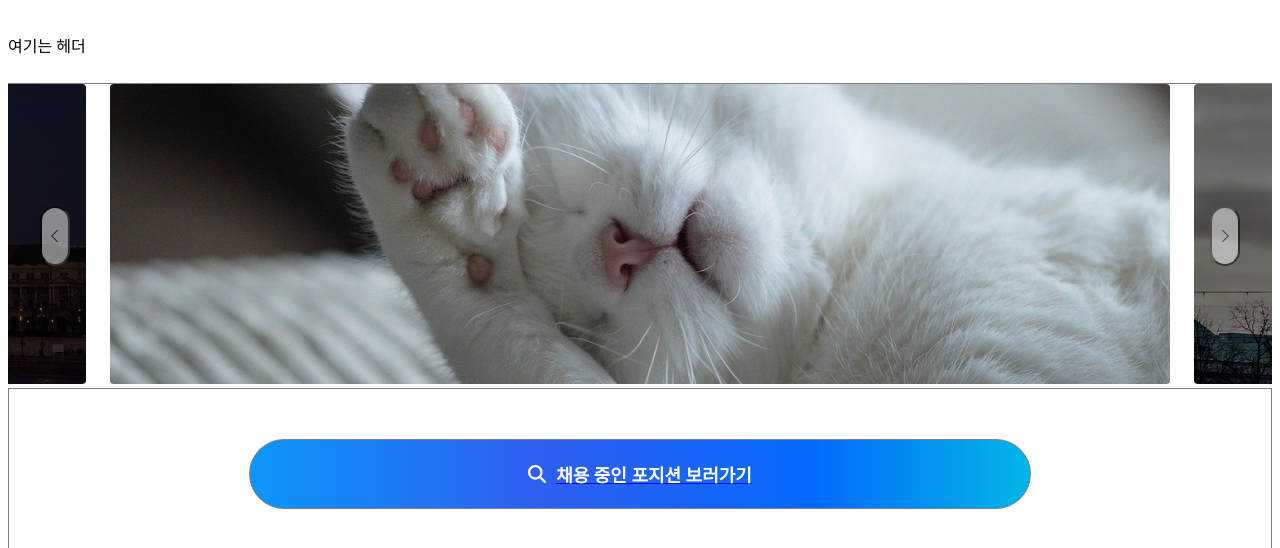
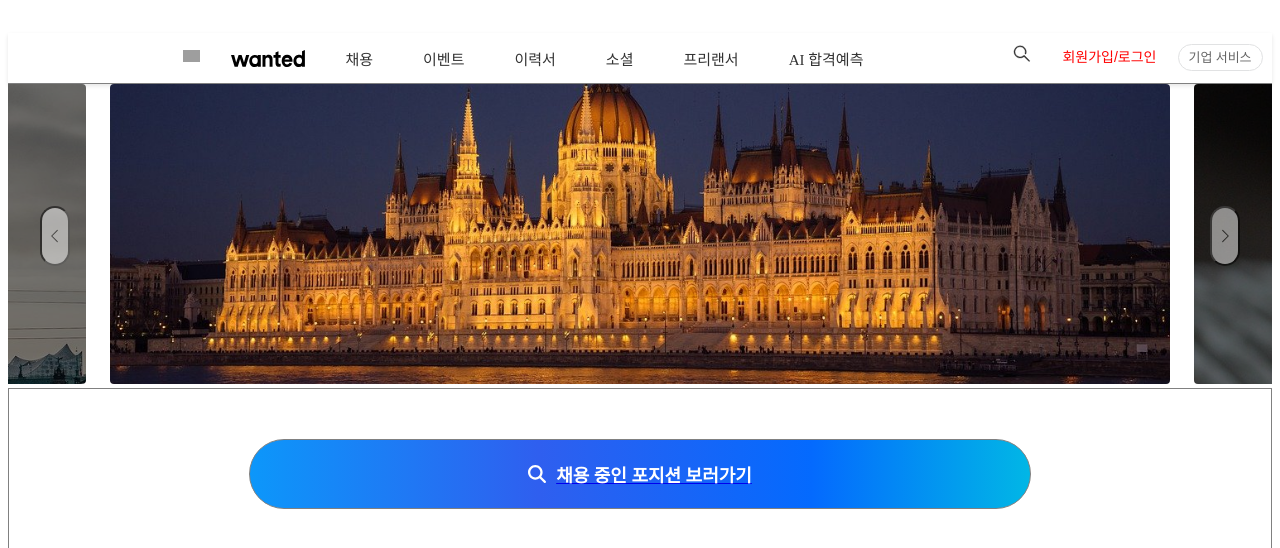
Before and after one commit to jodandan/Rizingcamp_plus, a React (Create React App) app in the folder neordinary-template-react-js-web-main/: page / in a window 1280 px wide. Shown: the top 548 px of the page. Built offline with nearby package versions, Linux system fonts and the light colour scheme; grey boxes are pictures that could not be loaded.

Commit message:
feat: header 수정

```diff
--- a/neordinary-template-react-js-web-main/src/components/AppHeader.js
+++ b/neordinary-template-react-js-web-main/src/components/AppHeader.js
@@ -3,11 +3,17 @@
 import { Link, useNavigate } from 'react-router-dom'
 import packageJson from '../../package.json'
 import { ReactComponent as NeordinaryLogo } from '../assets/neordinary-logo.svg'
+import "./Header.css";
+import "./Header";
 
 const Header = styled.div`
   height: 50px;
   width: 100%;
   border-bottom: 1px solid grey;
+  display: flex;
+  justify-content: center;
+  box-shadow: 0px 2px 4px rgba(0, 0, 0, 0.1);
+  font-family: inherit;
 `;
 const AppHeader = () => {
 
@@ -18,8 +24,36 @@
 
   return (
     <Header>
-      여기는 헤더
+      <nav className="header-nav">
+        <div className='Mainbar'>
+            <button className='menu-trigger' type='button'>
+              <img className="logo" src="https://image.wanted.co.kr/optimize?src=https%3A%2F%2Fstatic.wanted.co.kr%2Fimages%2Ficon-menu.png&w=17&q=75" alt="" height={14} style={{width: 17, height: 14, objectFit: 'contain'}} />
+            </button>
+            <div class="dropdown-content">
+              <a href="#">Link 1</a>
+              <a href="#">Link 2</a>
+              <a href="#">Link 3</a>
+
+            </div>
+        </div>
+          <svg width={74} height={21} viewBox="0 0 140 32">
+            <path fill="currentColor" d="M89.8 2.2l-5.6 2.4v4.8h-3.8v5.2h3.8v10.2c0 4.2 2.6 7 6.6 7 1.6 0 2.6-.4 3.2-.6V26c-.2 0-1 .2-1.8.2-1.6 0-2.4-.6-2.4-2.6v-8.8H94V9.6h-4.2V2.2zM28.6 9.6l-4 14-4.6-14h-5.6l-4.6 14L6 9.6H0l6.8 21.8h6l4.4-14.6 4.6 14.6h6l6.8-21.8zM134.4 2.2v8.6c-1.4-1-3-1.6-4.8-1.8h-.4-1.6c-5 .4-8.2 4.2-9.2 9-.2.8-.2 1.4-.2 2.2V22c.6 5.6 4.4 10 10.2 10 2.4 0 4.4-.6 6-1.8v1.4h5.4V0l-5.4 2.2zm-5.2 24.4c-3 0-5.6-2.4-5.6-6.2 0-4 2.6-6.2 5.6-6.2s5.2 2.2 5.2 6c0 4.2-2.2 6.4-5.2 6.4zM116.2 18c-.8-5.2-4.6-9-10-9s-9.2 3.8-10 9c-.2.8-.2 1.6-.2 2.6v1.6c.6 5.6 4.4 10 10.2 10 4.6 0 8-2.8 9.4-6.8l-5-1.2c-.8 1.8-2.4 3.2-4.4 3.2-2.8 0-4.6-2.2-5-5.2h15.2v-1.6c0-1 0-1.8-.2-2.6zm-14.8 0c.8-2.2 2.4-3.6 4.8-3.6s4 1.6 4.8 3.6h-9.6zM50.6 11c-1.4-1-3.2-1.8-5.2-1.8H44.8h-.6c-5.2.4-8.6 4-9.4 9-.2.8-.2 1.4-.2 2.2v1.8c.6 5.6 4.4 10 10.2 10 2.4 0 4.4-.6 6-1.8v1.4h5.6V9.6h-5.6V11zm-5.2 15.6c-3 0-5.6-2.4-5.6-6.2 0-4 2.6-6.2 5.6-6.2s5.2 2.2 5.2 6c0 4.2-2.2 6.4-5.2 6.4zM71.2 9c-2.2 0-4.6 1-6 3.2V9.6h-5.6v21.8h5.6V18.8c0-2.6 1.4-4.6 4-4.6 2.8 0 3.8 2 3.8 4.4v12.8h5.6V17.6c.2-4.8-2.2-8.6-7.4-8.6z" /></svg>
+          <ul className="menu-list">
+          <a>채용</a>
+          <a>이벤트</a>
+          <a>이력서</a>
+          <a>소셜</a>
+          <a>프리랜서</a>
+          <a>AI 합격예측</a>
+        </ul>
+        <aside className='side-bar'>
+          <svg xmlns="https://www.w3.org/2000/svg" xmlnsXlink="https://www.w3.org/1999/xlink" width={18} height={18} viewBox="0 0 18 18"><defs><path id="qt2dnsql4a" d="M15.727 17.273a.563.563 0 10.796-.796l-4.875-4.875-.19-.165a.563.563 0 00-.764.028 5.063 5.063 0 111.261-2.068.562.562 0 101.073.338 6.188 6.188 0 10-1.943 2.894l4.642 4.644z" /></defs><g fill="none" fillRule="evenodd"><use fill="#333" fillRule="nonzero" stroke="#333" strokeWidth=".3" xlinkHref="#qt2dnsql4a" /></g></svg>
+          <button className="signUpButton" href="/login" type="button" data-attribute-id="gnb" data-gnb-kind="signupLogin">회원가입/로그인</button>
+          <a className="dashboardButton" href="/dashboard">기업 서비스</a>
+        </aside>
+      </nav>
     </Header>
+
   );
 }
 
--- /dev/null
+++ b/neordinary-template-react-js-web-main/src/components/Header.css
@@ -0,0 +1,95 @@
+.header-nav {
+  display: flex;
+  align-items: center;
+  justify-content: space-between;
+}
+/*아이콘 호버시 카테고리*/
+.menu-trigger {
+background-color: #ffffff;
+color: white;
+padding: 16px;
+font-size: 16px;
+border: none;
+cursor: pointer;
+margin-right: 15px;
+margin-left: 150px;
+}
+.Mainbar {
+position: relative;
+display: inline-block;
+}
+.dropdown-content {
+display: none;
+position: absolute;
+background-color: #f9f9f9;
+min-width: 160px;
+box-shadow: 0px 8px 16px 0px rgba(0,0,0,0.2);
+z-index: 1;
+}
+.dropdown-content a {
+color: black;
+padding: 12px 16px;
+text-decoration: none;
+display: block;
+}
+.dropdown-content a:hover {
+background-color: #f1f1f1
+}
+.Mainbar:hover .dropdown-content {
+display: block;
+}
+.Mainbar:hover .menu-trigger {
+background-color: #ffffff;
+}
+
+.Mainbar svg {
+  margin-right: 150px;
+}
+
+.menu-list {
+list-style: none;
+display: flex;
+gap: 50px;
+margin-right: 150px;
+}
+
+.menu-list a {
+color: #333;
+text-decoration: none;
+font-weight: 500;
+padding: 15px 0px;
+font-size: 15px;
+}
+
+.side-bar {
+  align-items: center;
+  display: inline-block;
+  vertical-align: bottom;
+}
+.side-bar svg {
+  align-items: center;
+  margin-right: 25px;
+}
+.signUpButton {
+  background-color: white;
+  border: none;
+  text-decoration: none;
+  font-size: 14px;
+  font-weight: 500;
+  cursor: pointer;
+  color: red;
+}
+
+.dashboardButton {
+  font-size: 13px;
+  color: #666;
+  line-height: 30px;
+  height: 30px;
+  border: 1px solid #e1e2e3;
+  border-radius: 15px;
+  text-decoration: none;
+  padding: 5px 10px;
+  margin-left: 15px;
+  font-weight: 400;
+  cursor: pointer;
+}
```
